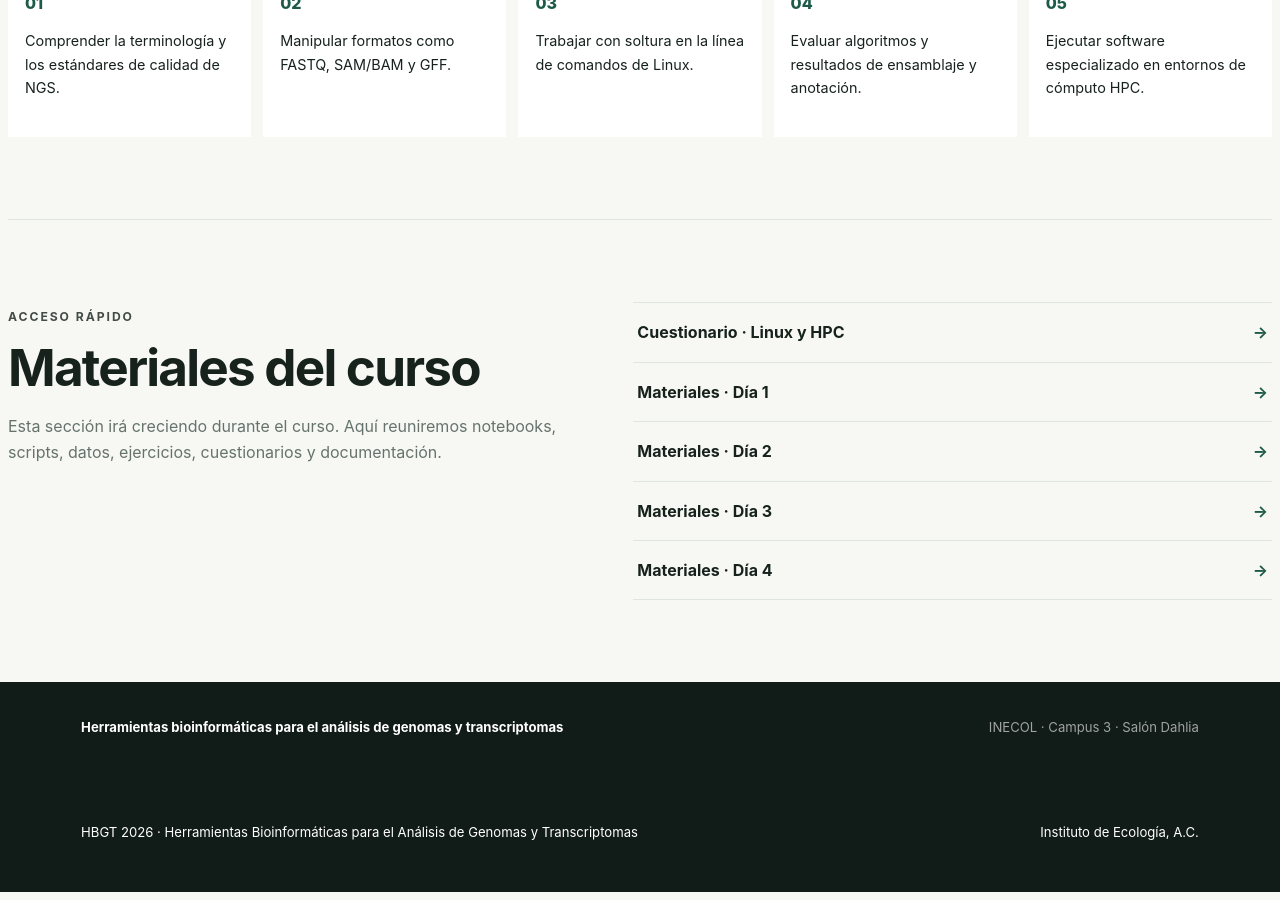
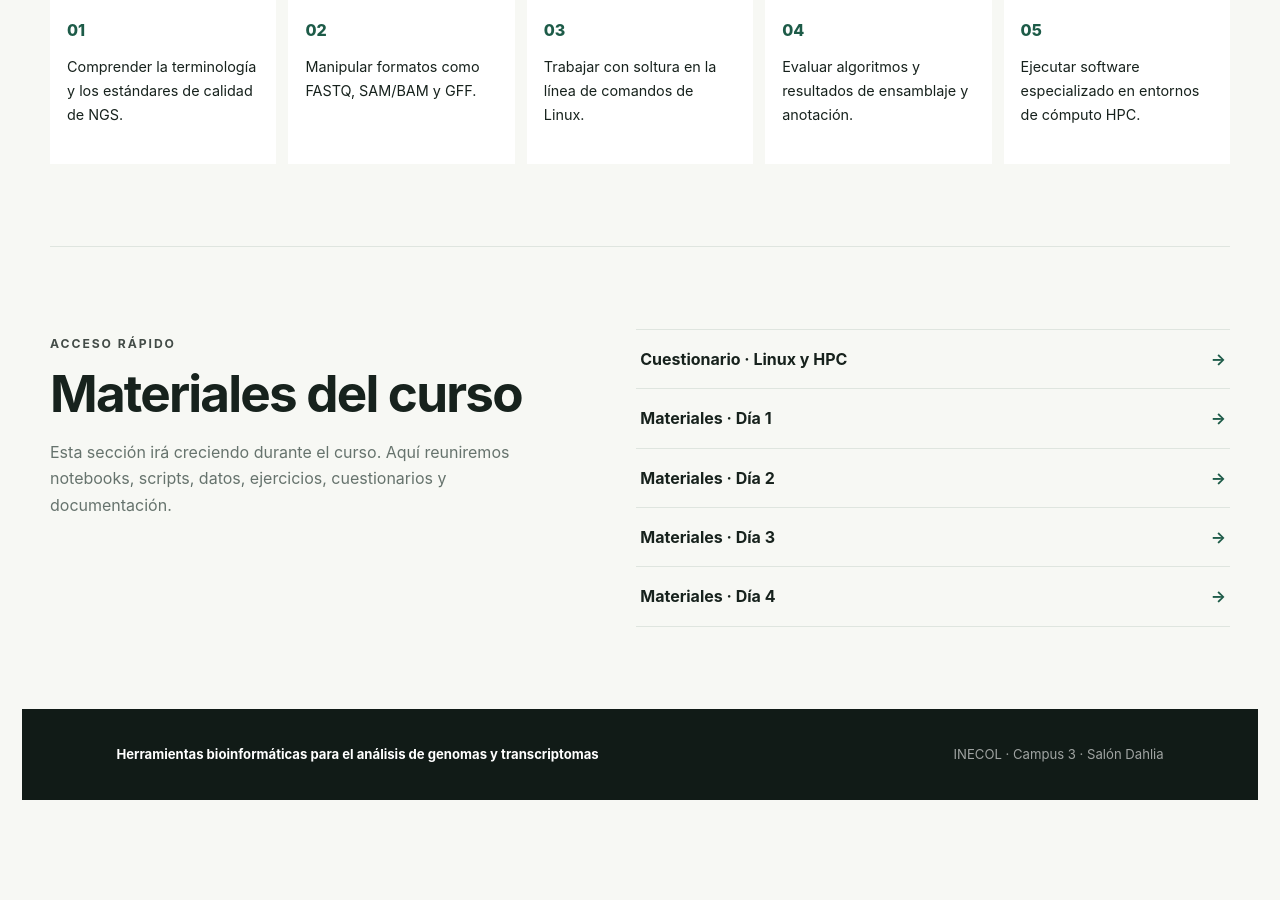
Before and after one commit to vitoem/HBGT_2026, a Jekyll site: the page built from docs/index.md, in a window 1280 px wide and 900 px high, scrolled down 2800 px. Built offline with Jekyll 4.4.1, drawn with Linux system fonts in a browser that asks for light colours; after the commit the page ends 3608 px from its top, so only the background shows below that.

Commit message:
Add files via upload

```diff
--- a/docs/_layouts/default.html
+++ b/docs/_layouts/default.html
@@ -1,60 +1,14 @@
 <!doctype html>
 <html lang="es">
-
 <head>
   <meta charset="utf-8">
   <meta name="viewport" content="width=device-width, initial-scale=1">
-
   <title>{{ page.title }} | {{ site.title }}</title>
-
-  <link rel="stylesheet"
-        href="{{ '/assets/css/custom.css' | relative_url }}">
+  <link rel="stylesheet" href="{{ '/assets/css/custom.css' | relative_url }}">
 </head>
-
 <body>
-
-<header class="site-header">
-
-  <div class="header-content">
-
-    <a class="site-title" href="{{ '/' | relative_url }}">
-      {{ site.title }}
-    </a>
-
-    <nav class="site-nav">
-
-      {% for item in site.data.navigation %}
-        <a href="{{ item.url | relative_url }}">
-          {{ item.title }}
-        </a>
-      {% endfor %}
-
-    </nav>
-
-  </div>
-
-</header>
-
-
-<main class="site-content">
-
-  {{ content }}
-
-</main>
-
-
-<footer class="site-footer">
-
-  <p>
-    HBGT 2026 · Herramientas Bioinformáticas para el
-    Análisis de Genomas y Transcriptomas
-  </p>
-
-  <p>
-    Instituto de Ecología, A.C.
-  </p>
-
-</footer>
-
+  <main class="wrapper">
+    {{ content }}
+  </main>
 </body>
 </html>
```
